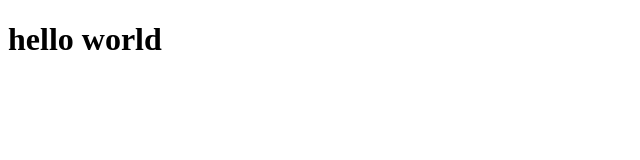
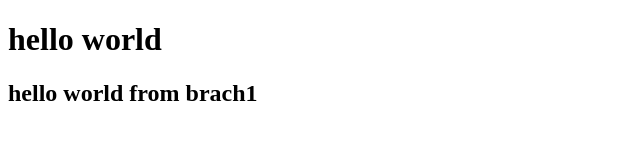
Before and after one commit to mahedi-imun/github-collaboration-practice-, a plain HTML site: page index.html in a window 1280 px wide. Shown: the whole page, without its empty margins (0-640 px from the left). Drawn offline with Linux system fonts and the light colour scheme.

Commit message:
hello from brach1

```diff
--- a/index.html
+++ b/index.html
@@ -8,6 +8,7 @@
 </head>
 <body>
     <h1>hello world</h1>
+    <h2>hello world from brach1 </h2>
 
 </body>
 </html>
```
